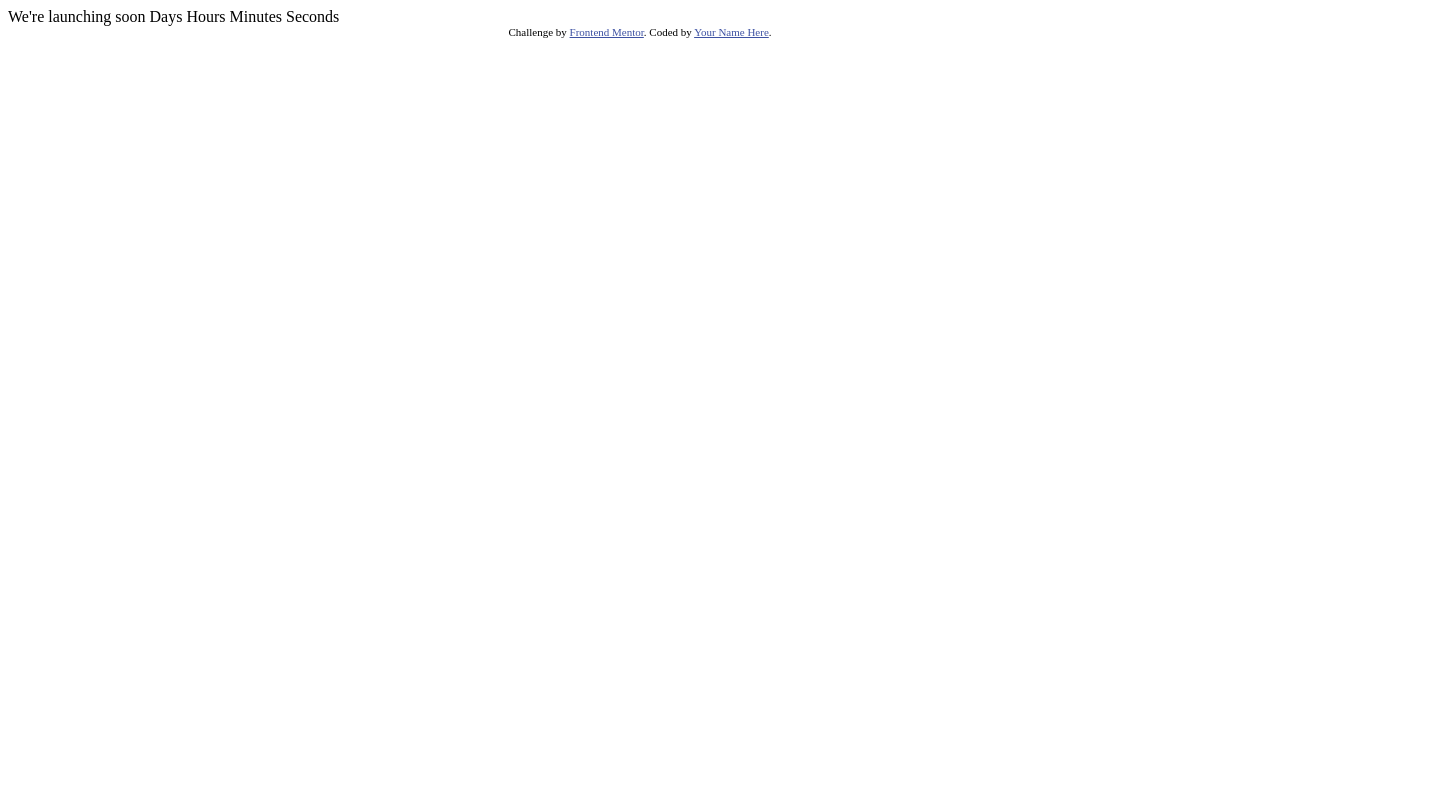
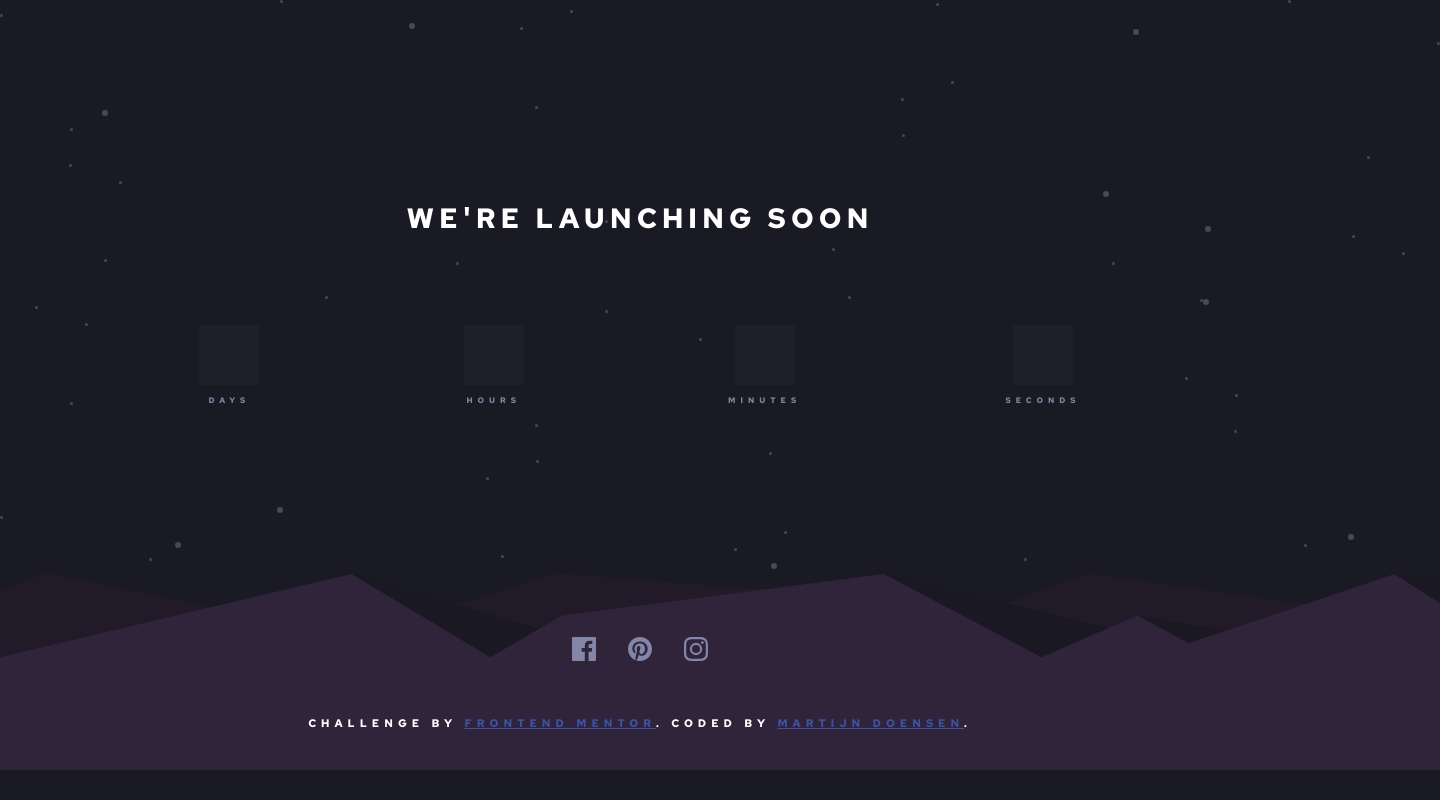
Before and after one commit to MartijnD92/frontend-mentor_countdown-timer, a plain HTML site: page index.html in a window 1280 px wide. Shown: the whole page, 1440 px wide, since content can reach past the window. Drawn offline with Linux system fonts and the light colour scheme.

Commit message:
Rough design implementation

```diff
--- /dev/null
+++ b/css/styles.css
@@ -0,0 +1,104 @@
+@import url("https://fonts.googleapis.com/css2?family=Red+Hat+Text:wght@700&display=swap");
+
+:root {
+	/* --- Colors --- */
+	/* Primary */
+	--gray-blue: hsl(237, 18%, 59%);
+	--soft-red: hsl(345, 95%, 68%);
+
+	/* Neutral */
+	--white: hsl(0, 0%, 100%);
+	--desat-blue: hsl(236, 21%, 26%);
+	--dark-blue: hsl(235, 16%, 14%);
+	--black-blue: hsl(234, 17%, 12%);
+}
+
+*,
+*::before,
+*::after {
+	box-sizing: border-box;
+	margin: 0;
+	padding: 0;
+}
+
+.flex-center {
+	display: flex;
+	justify-content: center;
+	align-items: center;
+}
+
+body {
+	font-family: "Red Hat Text", Helvetica, Arial, sans-serif;
+	font-size: 14px;
+	font-weight: 700;
+	background-color: var(--black-blue);
+    color: var(--white);
+    text-transform: uppercase;
+    letter-spacing: 5px;
+
+	height: 100vh;
+	display: flex;
+	flex-direction: column;
+	justify-content: space-evenly;
+	align-items: space-around;
+    position: relative;
+}
+
+.bg-container {
+	width: 100vw;
+	height: 100vh;
+	position: absolute;
+	z-index: -100;
+}
+
+.title {
+    text-align: center;
+    margin-top: 5em;
+}
+
+.timer {
+    width: 100%;
+    display: flex;
+    flex-direction: row;
+    justify-content: space-evenly;
+    align-items: center;
+    margin-top: 2em;
+    color: var(--gray-blue);
+}
+
+.timer .container {
+    display: flex;
+    flex-direction: column;
+    align-items: center;
+    font-size: .5rem;
+    margin: 0 5px;
+}
+
+.timer-flap {
+    width: 60px;
+    height: 60px;
+    background: var(--dark-blue);
+    margin-bottom: 10px;
+}
+
+footer {
+    flex-direction: column;
+    margin-top: 10rem;
+}
+
+.social-icons {
+	width: 200px;
+    height: 50px;
+    margin-bottom: 3em;
+    display: flex;
+    justify-content: space-evenly;
+}
+
+.attribution {
+	font-size: 11px;
+	text-align: center;
+	margin-bottom: 1em;
+}
+.attribution a {
+	color: hsl(228, 45%, 44%);
+}
--- a/index.html
+++ b/index.html
@@ -1,31 +1,56 @@
 <!DOCTYPE html>
 <html lang="en">
 	<head>
-  <meta charset="UTF-8">
-  <meta name="viewport" content="width=device-width, initial-scale=1.0"> <!-- displays site properly based on user's device -->
-
-  <link rel="icon" type="image/png" sizes="32x32" href="./images/favicon-32x32.png">
-
+		<meta charset="UTF-8" />
+		<meta name="viewport" content="width=device-width, initial-scale=1.0" />
+		<link
+			rel="icon"
+			type="image/png"
+			sizes="32x32"
+			href="./images/favicon-32x32.png"
+		/>
 		<title>Frontend Mentor | Launch countdown timer</title>
-
-  <!-- Feel free to remove these styles or customise in your own stylesheet 👍 -->
-  <style>
-    .attribution { font-size: 11px; text-align: center; }
-    .attribution a { color: hsl(228, 45%, 44%); }
-  </style>
+		<link rel="stylesheet" href="css/styles.css" />
 	</head>
 	<body>
+		<div class="bg-container">
+			<img src="images/bg-stars.svg" class="stars" />
+			<img src="/images/pattern-hills.svg" class="hills" />
+		</div>
 
-  We're launching soon
+		<h1 class="title">We're launching soon</h1>
+		<div class="timer">
+			<div class="days container">
+				<div class="timer-flap"></div>
+				<p>Days</p>
+			</div>
+			<div class="hours container">
+				<div class="timer-flap"></div>
+				<p>Hours</p>
+			</div>
+			<div class="minutes container">
+				<div class="timer-flap"></div>
+				<p>Minutes</p>
+			</div>
+			<div class="seconds container">
+				<div class="timer-flap"></div>
+				<p>Seconds</p>
+			</div>
+		</div>
 
-  Days
-  Hours
-  Minutes
-  Seconds
+		<footer class="flex-center">
+			<div class="social-icons flex-center">
+				<img src="images/icon-facebook.svg" class="facebook" />
+				<img src="images/icon-pinterest.svg" class="pinterest" />
+				<img src="images/icon-instagram.svg" class="instagram" />
+			</div>
 
 			<div class="attribution">
-    Challenge by <a href="https://www.frontendmentor.io?ref=challenge" target="_blank">Frontend Mentor</a>.
-    Coded by <a href="#">Your Name Here</a>.
+				Challenge by
+				<a href="https://www.frontendmentor.io?ref=challenge" target="_blank"
+					>Frontend Mentor</a
+				>. Coded by <a href="#">Martijn Doensen</a>.
 			</div>
+		</footer>
 	</body>
 </html>
```
Lines whose indentation alone changed are shown as unchanged.
